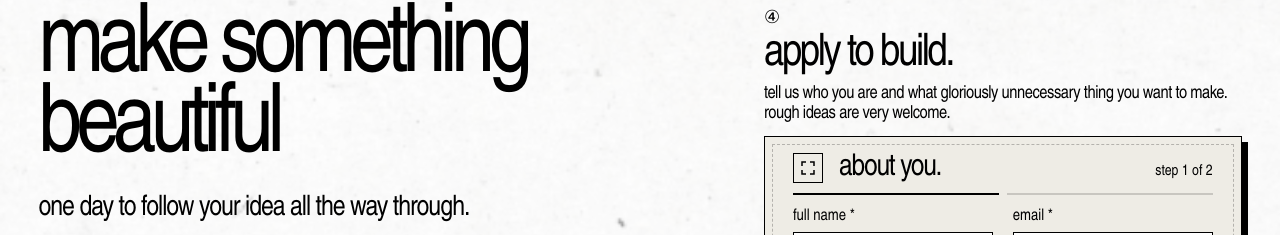
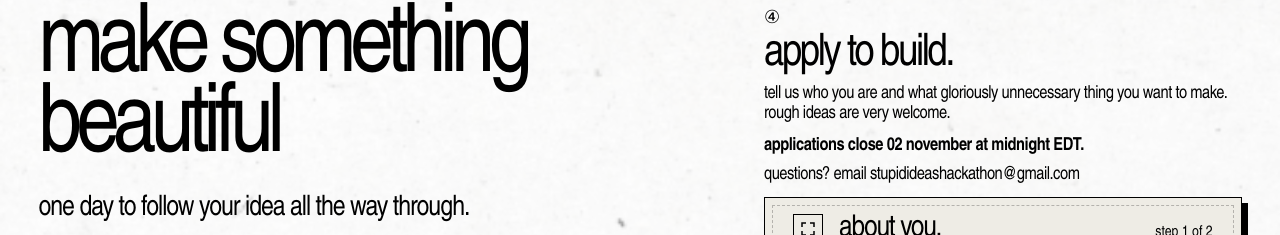
Before and after one commit to afaqmvirk/websihte, a Next.js app: page /ottawa in a window 1280 px wide. Shown: the part 512-747 px from the top of the page. Built offline with nearby package versions, Linux system fonts and the light colour scheme.

Commit message:
Update Ottawa deadline, artwork, and Discord invitations

```diff
--- a/app/components/sections/events-section.tsx
+++ b/app/components/sections/events-section.tsx
@@ -2,6 +2,7 @@ import FramedPhotoArc from "@/components/stamp/framed-photo-arc";
 import OutlineCtaButton from "@/components/shared/outline-cta-button";
 import EdgeTransparentImage from "@/components/shared/edge-transparent-image";
 import { getArcConfig } from "@/components/stamp/stamp-config";
+import { discordInviteUrl } from "@/site";
 import {
   SECTION_BODY_MAX_PX,
   SECTION_SHELL_CLASS,
@@ -150,7 +151,7 @@ export default function EventsSection() {
     <section
       id="our-events"
       className="relative w-full shrink-0 overflow-hidden text-white"
-      aria-label="our events and sponsor us"
+      aria-label="our events, community and sponsor us"
     >
       <div
         className={`${SECTION_SHELL_CLASS} relative flex w-full flex-col gap-12 pt-0 py-[max(2rem,6vw)] pb-[max(5rem,10vw)] min-[1024px]:flex-row min-[1024px]:items-start min-[1024px]:justify-end min-[1024px]:gap-6 min-[1024px]:pt-[100px] min-[1024px]:pb-[clamp(5rem,10vw,8rem)]`}
@@ -180,6 +181,21 @@ export default function EventsSection() {
 
             <OutlineCtaButton className="pointer-events-auto" href={HOST_SIH_MAIL}>
               host a sih in your city
+            </OutlineCtaButton>
+          </div>
+
+          <div
+            id="join-discord"
+            className="pointer-events-auto flex max-w-[451px] flex-col items-end gap-4"
+          >
+            <p
+              className="m-0 text-right font-arial lowercase text-white"
+              style={listStyle}
+            >
+              meet the community and get event updates.
+            </p>
+            <OutlineCtaButton href={discordInviteUrl}>
+              join our discord
             </OutlineCtaButton>
           </div>
 
--- a/app/lib/application-email.ts
+++ b/app/lib/application-email.ts
@@ -1,4 +1,5 @@
 import { createHash } from "node:crypto";
+import { discordInviteUrl } from "@/site";
 
 const RESEND_API_URL = "https://api.resend.com/emails";
 const APPLICATION_ADDRESS = "applications@stupideas.com";
@@ -65,10 +66,11 @@ export async function createApplicationEmail(form: FormData, config: EmailConfig
     reply_to: config.replyTo,
     subject: "Your Stupid Ideas Hackathon Ottawa application",
     text: [greeting, introduction, nextSteps,
+      `Join our Discord to meet the community and get event updates: ${discordInviteUrl}`,
       ...answers.map(([label, value]) => `${label}\n${value}`),
       contact, "https://stupideas.com/ottawa",
     ].join("\n\n"),
-    html: `<div style="background:#f4f0e5;padding:28px 16px;color:#242420;font-family:Arial,sans-serif;line-height:1.6"><div style="max-width:600px;margin:auto"><p>stupid ideas hackathon / ottawa</p><h1 style="font-size:30px;line-height:1.2">application received.</h1><p>${escapeHtml(greeting)}</p><p>${introduction}</p><p>${nextSteps}</p><dl>${answers.map(([label, value]) => `<dt style="margin-top:20px;font-weight:bold">${escapeHtml(label)}</dt><dd style="margin:4px 0 0;white-space:pre-wrap;overflow-wrap:anywhere">${escapeHtml(value)}</dd>`).join("")}</dl><p style="margin-top:28px">${escapeHtml(contact)}</p><p><a href="https://stupideas.com/ottawa" style="color:#242420">stupideas.com/ottawa</a></p></div></div>`,
+    html: `<div style="background:#f4f0e5;padding:28px 16px;color:#242420;font-family:Arial,sans-serif;line-height:1.6"><div style="max-width:600px;margin:auto"><p>stupid ideas hackathon / ottawa</p><h1 style="font-size:30px;line-height:1.2">application received.</h1><p>${escapeHtml(greeting)}</p><p>${introduction}</p><p>${nextSteps}</p><p><a href="${discordInviteUrl}" style="color:#242420">Join our Discord</a> to meet the community and get event updates.</p><dl>${answers.map(([label, value]) => `<dt style="margin-top:20px;font-weight:bold">${escapeHtml(label)}</dt><dd style="margin:4px 0 0;white-space:pre-wrap;overflow-wrap:anywhere">${escapeHtml(value)}</dd>`).join("")}</dl><p style="margin-top:28px">${escapeHtml(contact)}</p><p><a href="https://stupideas.com/ottawa" style="color:#242420">stupideas.com/ottawa</a></p></div></div>`,
     ...(attachment ? { attachments: [attachment] } : {}),
     tags: [{ name: "event", value: "ottawa-2026" }, { name: "type", value: "application-receipt" }],
   };
--- a/app/ottawa/ottawa-page.tsx
+++ b/app/ottawa/ottawa-page.tsx
@@ -4,6 +4,7 @@ import Image from "next/image";
 import Link from "next/link";
 import { useCallback, useEffect, useLayoutEffect, useRef, useState, type ChangeEvent, type FocusEvent, type FormEvent } from "react";
 import { APP_READY_GATES, markAppReady } from "@/components/shared/app-ready";
+import { discordInviteUrl } from "@/site";
 import { PrizeIcon, type PrizeIconName } from "./prize-icon";
 import styles from "./page.module.css";
 
@@ -432,8 +433,8 @@ export default function OttawaPage() {
 
       <header className={styles.hero} inert={isApplicationExpanded}>
         <Image
-          src="/ottawa-skyline.png"
-          alt="the Ottawa skyline and Parliament Hill viewed across the Ottawa River"
+          src="/ottawa-illustration.png"
+          alt="SpongeBob and Patrick in Carleton gear in front of Ottawa’s Parliament Hill"
           fill
           sizes="100vw"
           className={styles.heroImage}
@@ -619,6 +620,10 @@ export default function OttawaPage() {
               <span className={styles.successMark} aria-hidden>✓</span>
               <h2 id="application-title" ref={confirmationHeadingRef} tabIndex={-1}>application received.</h2>
               <p>thanks for applying. we’ll be in touch with an update.</p>
+              <p>join our discord to meet the community and get event updates.</p>
+              <a className={styles.discordCta} href={discordInviteUrl} target="_blank" rel="noopener noreferrer">
+                join our discord <span aria-hidden>↗</span>
+              </a>
               {submissionMessage && <p className={styles.receiptNotice}>{submissionMessage}</p>}
             </div>
           ) : (
@@ -626,7 +631,15 @@ export default function OttawaPage() {
           <div className={styles.applicationIntro}>
             <p className={styles.sectionNumber} aria-hidden>④</p>
             <h2 id="application-title">apply to build.</h2>
-            <p>tell us who you are and what gloriously unnecessary thing you want to make. rough ideas are very welcome.</p>
+            <p>
+              tell us who you are and what gloriously unnecessary thing you want to make. rough ideas are very welcome.
+              <span className={styles.applicationDeadline}>
+                applications close <time dateTime="2026-11-02">02 november at midnight</time> EDT.
+              </span>
+              <span className={styles.applicationContact}>
+                questions? email <a href="mailto:stupidideashackathon@gmail.com">stupidideashackathon@gmail.com</a>
+              </span>
+            </p>
           </div>
 
           <form id="application-form" className={styles.applicationForm} onClickCapture={autoExpandApplication} onSubmit={handleSubmit} onBlurCapture={handleFieldBlur} onChange={handleFieldChange} noValidate>
--- a/app/ottawa/page.module.css
+++ b/app/ottawa/page.module.css
@@ -684,6 +684,23 @@
   line-height: 1.12;
 }
 
+.applicationDeadline {
+  display: block;
+  margin-top: 0.65em;
+  font-weight: 700;
+}
+
+.applicationContact {
+  display: block;
+  margin-top: 0.5em;
+}
+
+.applicationContact a {
+  color: inherit;
+  text-underline-offset: 3px;
+  overflow-wrap: anywhere;
+}
+
 .applicationForm {
   position: relative;
   display: flex;
@@ -946,6 +963,24 @@
 
 .applicationSuccess .receiptNotice {
   font-size: 16px;
+}
+
+.discordCta {
+  display: inline-flex;
+  align-items: center;
+  justify-content: center;
+  gap: 12px;
+  border: 1px solid currentcolor;
+  padding: 12px 20px;
+  color: #fff;
+  background: #000;
+  font-size: 21px;
+  text-decoration: none;
+}
+
+.discordCta:hover {
+  color: #000;
+  background: #fff;
 }
 
 .formGrid {
@@ -1223,6 +1258,8 @@
 .heroVenueLink:focus-visible,
 .calendarActions a:focus-visible,
 .sponsorCard:focus-visible,
+.applicationContact a:focus-visible,
+.discordCta:focus-visible,
 .submitRow button:focus-visible,
 .confirmation a:focus-visible,
 .footer a:focus-visible {
--- a/app/site.ts
+++ b/app/site.ts
@@ -1,4 +1,5 @@
 export const siteUrl = "https://stupideas.com";
+export const discordInviteUrl = "https://discord.gg/335SMmyteY";
 export const siteTitle = "the stupid ideas hackathon community";
 export const siteDescription =
   "a decentralized community reclaiming the joy of building, one stupid idea at a time.";
```
Also changed, not shown: 1 other file (tests, documents, lock files or other folders).
